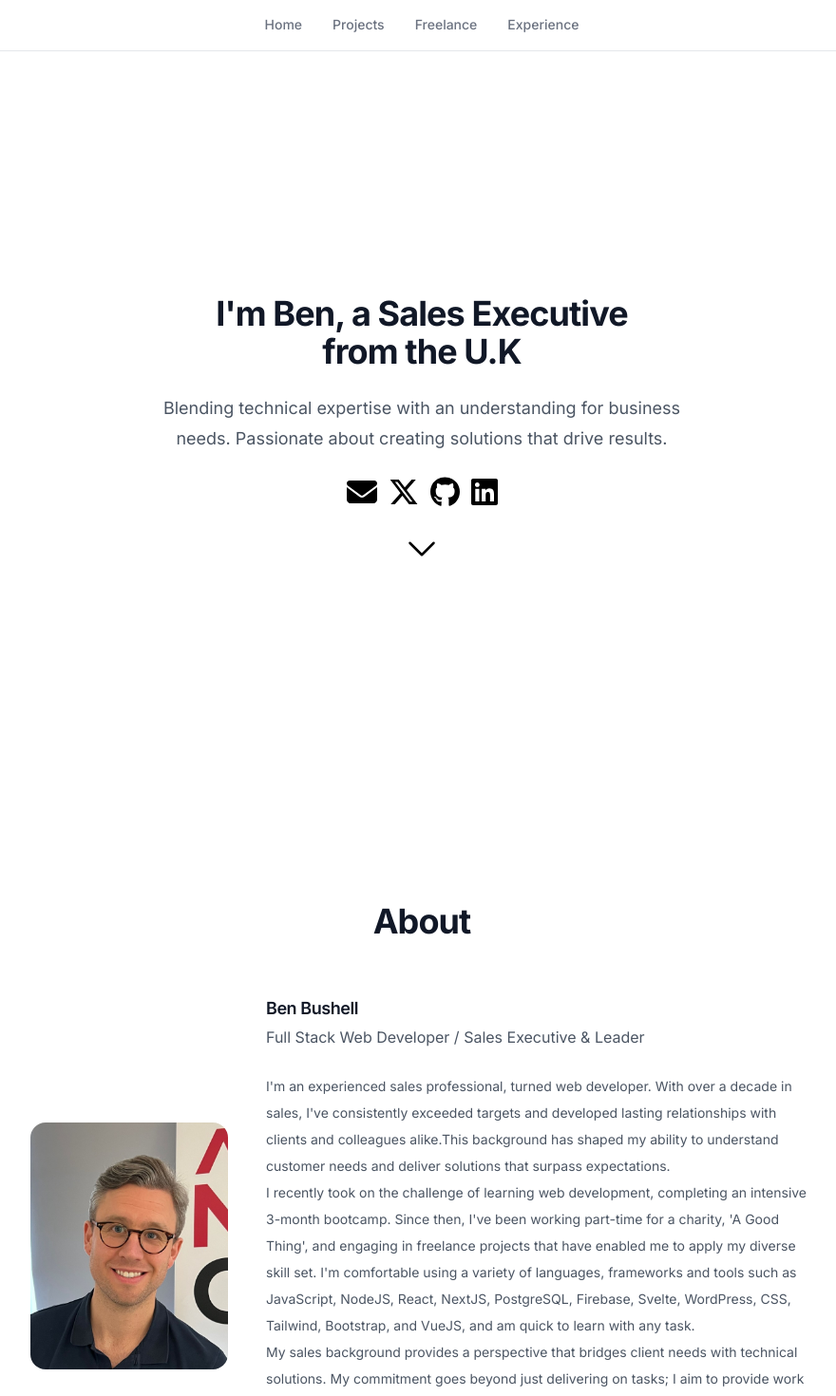
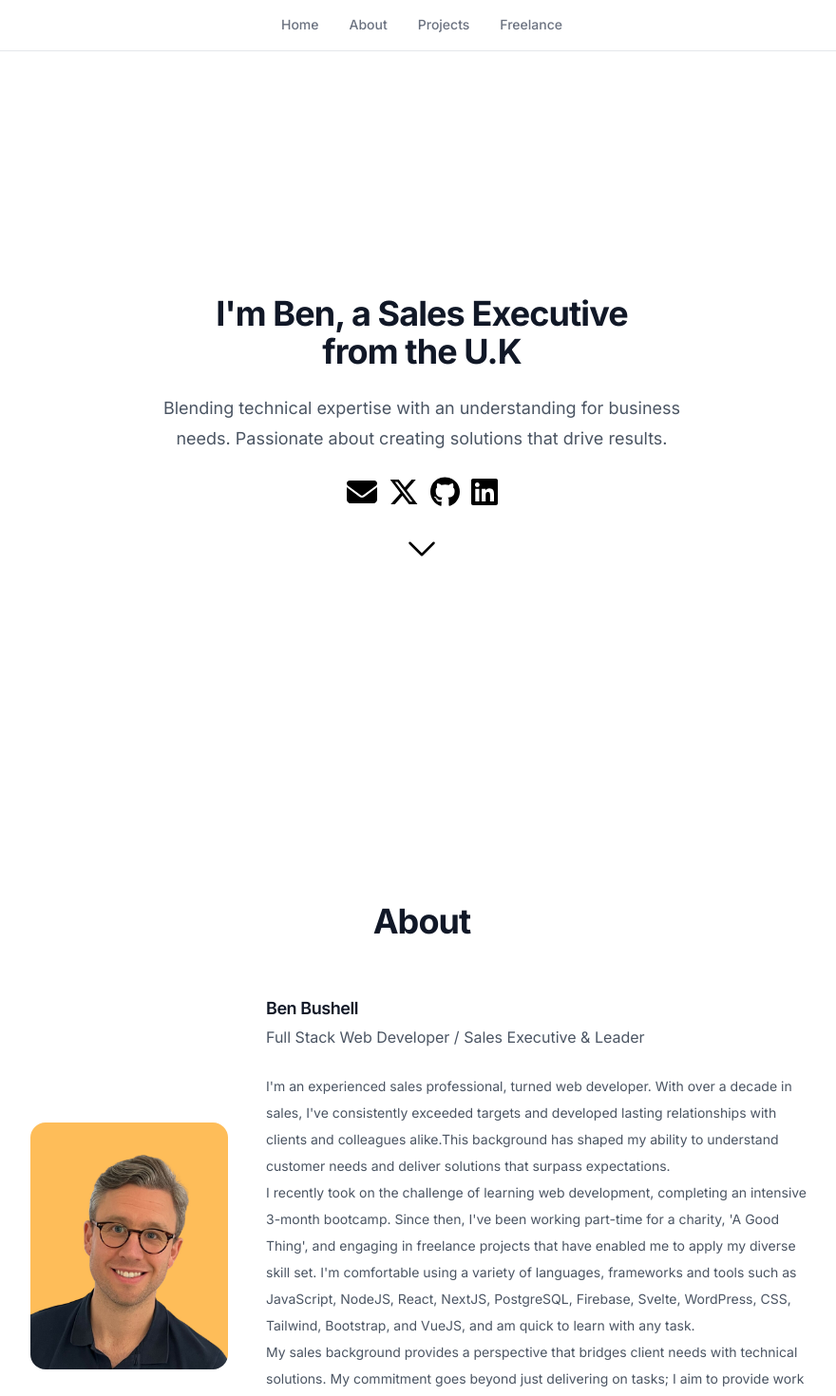
Before and after one commit to benboosh01/portfolio-sep-23, a Next.js app: page / in a window 1280 px wide. Shown: the top 1470 px of the page at 95% size, without its empty margins (196-1076 px from the left). Built offline with nearby package versions, Linux system fonts and the light colour scheme.

Commit message:
lazy commit

```diff
--- a/src/app/components/About.jsx
+++ b/src/app/components/About.jsx
@@ -2,7 +2,7 @@ const people = [
     {
         name: "Ben Bushell",
         role: "Full Stack Web Developer / Sales Executive & Leader",
-        imageUrl: "/profile_pic.jpeg",
+        imageUrl: "/profile_pic.jpg",
         bio: (
             <>
                 I'm an experienced sales professional, turned web developer. With
--- a/src/app/components/Nav.jsx
+++ b/src/app/components/Nav.jsx
@@ -1,13 +1,13 @@
 "use client";
 
 import { useState } from "react";
-import Link from 'next/link'
+import Link from "next/link";
 
 const tabs = [
     { name: "Home", href: "#top", current: true },
+    { name: "About", href: "#about", current: false },
     { name: "Projects", href: "#projects", current: false },
     { name: "Freelance", href: "#freelance", current: false },
-    { name: "Experience", href: "#experience", current: false },
 ];
 
 function classNames(...classes) {
@@ -36,7 +36,9 @@ export default function Nav() {
                                         : "border-transparent text-gray-500 hover:border-gray-300 hover:text-gray-700",
                                     "whitespace-nowrap border-b-2 py-4 px-1 text-sm font-medium"
                                 )}
-                                aria-current={tab.name === activeTab ? "page" : undefined}
+                                aria-current={
+                                    tab.name === activeTab ? "page" : undefined
+                                }
                             >
                                 {tab.name}
                             </Link>
--- a/src/app/page.js
+++ b/src/app/page.js
@@ -15,7 +15,6 @@ export default function Home() {
             <About />
             <Projects />
             <Freelance />
-            <Experience />
             <Footer />
         </main>
     );
```
Also changed, not shown: public/profile_pic.jpeg (deleted), public/profile_pic.jpg (added).
